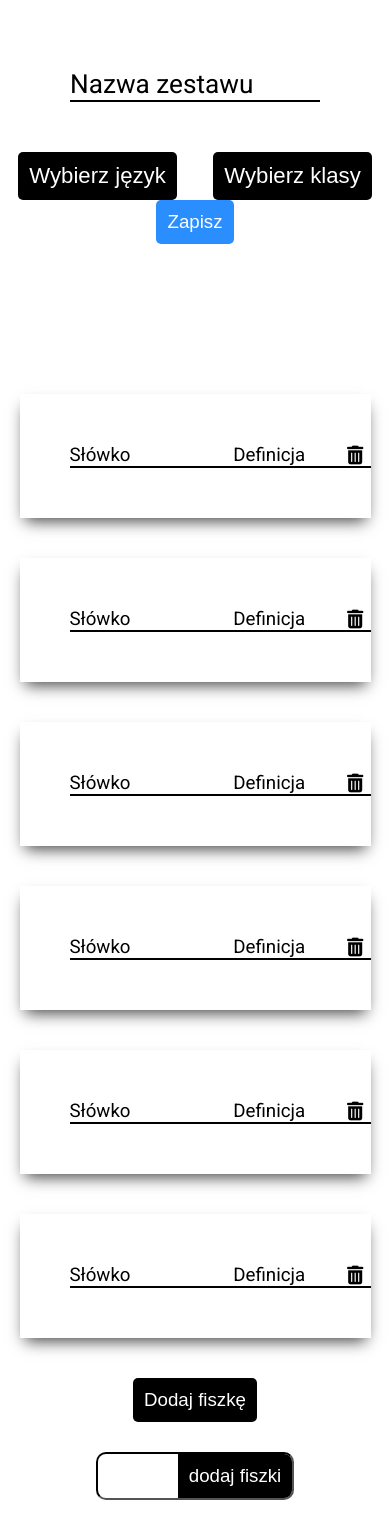
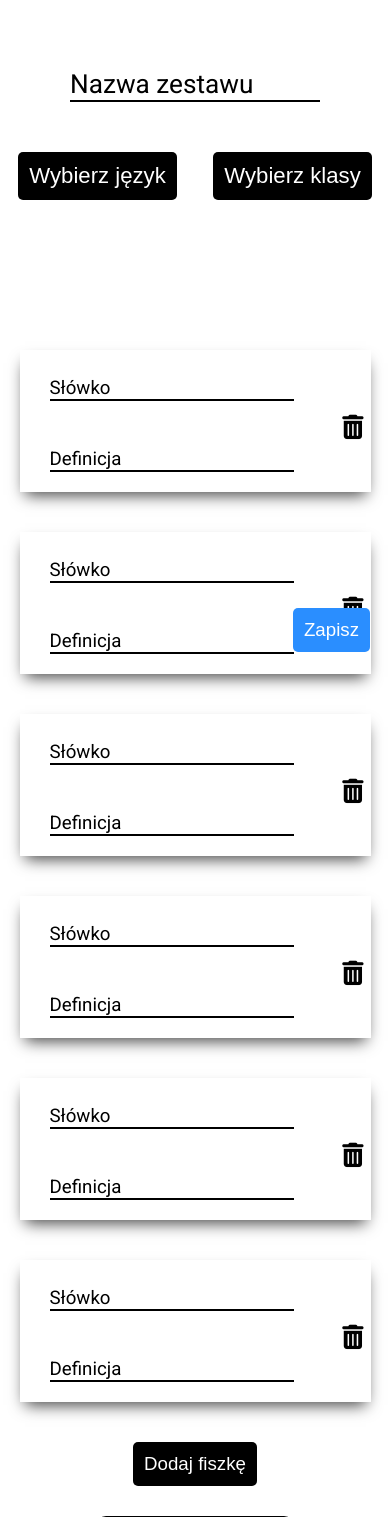
Before and after one commit to perzfilip/projekt_pai, a PHP site: page /create_sets.html in a window 390 px wide. Shown: the part 172-1689 px from the top of the page. Run offline with PHP 8.4, Linux system fonts and the light colour scheme; some libraries are stand-ins or nearby versions.

Commit message:
mobilka++

```diff
--- a/front/create_sets.html
+++ b/front/create_sets.html
@@ -2,6 +2,7 @@
 <html lang="en">
 <head>
     <meta charset="UTF-8">
+    <meta name="viewport" content="width=device-width, user-scalable=no">
     <title>Nauka języka</title>
     <link href="css/style.css" rel="stylesheet">
     <link href="https://fonts.googleapis.com/css?family=Roboto&display=swap" rel="stylesheet">
--- a/front/css/style.css
+++ b/front/css/style.css
@@ -293,14 +293,14 @@ main > section > h1, main > form > section > h1 {
 
 #fiszki {
     display: flex;
-    justify-content: space-evenly;
+    justify-content: space-around;
     flex-direction: row;
     margin-top: 50px;
     flex-wrap: wrap;
 }
 
 #fiszki article {
-    width: 40vh;
+    width: 100%;
     border-radius: 5px;
     box-shadow: 0 4px 10px 0 rgba(0, 0, 0, 0.2);
     transition: .4s;
@@ -311,8 +311,6 @@ main > section > h1, main > form > section > h1 {
 }
 
 #fiszki article a {
-    width: 100%;
-    height: 100%;
     text-decoration: none;
     color: black;
     padding: 0;
@@ -371,6 +369,8 @@ article:hover .line {
     box-shadow: 0 4px 10px 0 rgba(0, 0, 0, 0.2);
     transition: .4s;
     margin-top: 20px;
+    position: relative;
+    overflow: hidden;
 }
 
 #flashcards_men > div:hover {
@@ -380,9 +380,11 @@ article:hover .line {
 #flashcards_men > div > span {
     font-size: 1.5em;
     font-weight: bolder;
+    width: 80%;
 }
 
 #flashcards_men > div > .icons {
+    width: auto;
     float: right;
 }
 
@@ -901,6 +903,9 @@ margin: 0 auto;
     margin-bottom: 100px;
 }
 
+#user_filter .save {
+    margin-left: 20px;
+}
 .users table {
     text-align: center;
     margin: 0 auto;
@@ -982,6 +987,16 @@ margin: 0 auto;
     .users .input span {
         font-size: 1.3em;
     }
+
+    #flashcards_men > div {
+        width: 90%;
+    }
+}
+
+@media (max-width: 1000px) {
+    #fiszki > article {
+        flex-basis: 45%;
+    }
 }
 
 @media (max-width: 970px) {
@@ -996,10 +1011,15 @@ margin: 0 auto;
         font-size: 1.3em;
     }
 
-    #user_filter * {
+    #user_filter > * {
         margin-left: 5px;
         margin-right: 5px;
     }
+
+    .user_content div {
+        width: 100%;
+    }
+
     #set_modify, #user_filter {
         flex-wrap: wrap;
         justify-content: space-around;
@@ -1014,4 +1034,87 @@ margin: 0 auto;
         width: 100%;
         font-size: 1.4em;
     }
+
+    .start_page input[type="text"], .start_page input[type="password"] {
+        width: 260px;
+    }
+
+    .start_page input[type="text"], .start_page input[type="password"], .start_page .input span {
+        font-size: 1.2em;
+    }
 }
+
+@media (max-width: 730px) {
+    .sets .save {
+        position: fixed;
+        bottom: 20px;
+        right: 20px;
+        z-index: 100;
+    }
+
+    .one_flashcard {
+        flex-direction: column;
+        position: relative;
+        align-items: flex-start;
+    }
+
+    .one_flashcard .delete {
+        position: absolute;
+        right: 0;
+        bottom: 50px;
+        font-size: 1.3em;
+    }
+
+    .one_flashcard .input {
+        padding: 10px;
+        margin-left: 20px;
+        margin-top: 17px;
+        margin-bottom: 10px;
+    }
+    .one_flashcard .input {
+        width: 90%;
+    }
+
+    .one_flashcard input[type="text"] {
+        width: 350px;
+    }
+}
+
+@media (max-width: 650px) {
+
+    #fiszki > article {
+        flex-basis: 100%;
+    }
+
+    .user_content div {
+        font-size: 0.9em;
+    }
+}
+
+@media (max-width: 615px) {
+
+    #flashcards_men > div {
+        width: 80%;
+    }
+
+    #flashcards_men > div > span, #flashcards_men > div > .icons {
+        width: 100%;
+        display: block;
+        text-align: center;
+    }
+
+    #flashcards_men > div > .icons {
+        margin-top: 20px;
+    }
+
+}
+
+@media (max-width: 470px) {
+    .one_flashcard input[type="text"] {
+        width: auto;
+    }
+
+    #flashcards_men > div {
+        width: 100%;
+    }
+}
--- a/front/learn.html
+++ b/front/learn.html
@@ -2,6 +2,7 @@
 <html lang="en">
 <head>
     <meta charset="UTF-8">
+    <meta name="viewport" content="width=device-width, user-scalable=no">
     <title>Nauka języka</title>
     <link href="css/style.css" rel="stylesheet">
     <link href="https://fonts.googleapis.com/css?family=Roboto&display=swap" rel="stylesheet">
--- a/front/main.html
+++ b/front/main.html
@@ -2,6 +2,7 @@
 <html lang="en">
 <head>
     <meta charset="UTF-8">
+    <meta name="viewport" content="width=device-width, user-scalable=no">
     <title>Nauka języka</title>
     <link href="css/style.css" rel="stylesheet">
     <link href="https://fonts.googleapis.com/css?family=Roboto&display=swap" rel="stylesheet">
--- a/front/start_page.html
+++ b/front/start_page.html
@@ -2,6 +2,7 @@
 <html lang="en">
 <head>
     <meta charset="UTF-8">
+    <meta name="viewport" content="width=device-width, user-scalable=no">
     <title>Nauka języka</title>
     <link href="css/style.css" rel="stylesheet">
     <link href="https://fonts.googleapis.com/css?family=Roboto&display=swap" rel="stylesheet">
--- a/front/users_management.html
+++ b/front/users_management.html
@@ -2,6 +2,7 @@
 <html lang="en">
 <head>
     <meta charset="UTF-8">
+    <meta name="viewport" content="width=device-width, user-scalable=no">
     <title>Nauka języka</title>
     <link href="css/style.css" rel="stylesheet">
     <link href="https://fonts.googleapis.com/css?family=Roboto&display=swap" rel="stylesheet">
@@ -51,6 +52,7 @@ todo (login, zahashowane haslo, imie, nazwisko, status do wyboru, rola do wyboru
                     <span>Nazwisko</span>
                 </div>
             </div>
+            <div class="filter_buttons">
                 <div class="multi-select">
                     <button type="button" class="list_trigger" onclick="wrap(this);">Rola</button>
                     <div class="list">
@@ -72,6 +74,7 @@ todo (login, zahashowane haslo, imie, nazwisko, status do wyboru, rola do wyboru
                     </div>
                 </div>
                 <button type="submit" class="save">Filtruj</button>
+            </div>
         </form>
         <table>
             <tr>
```
Lines whose indentation alone changed are shown as unchanged.
